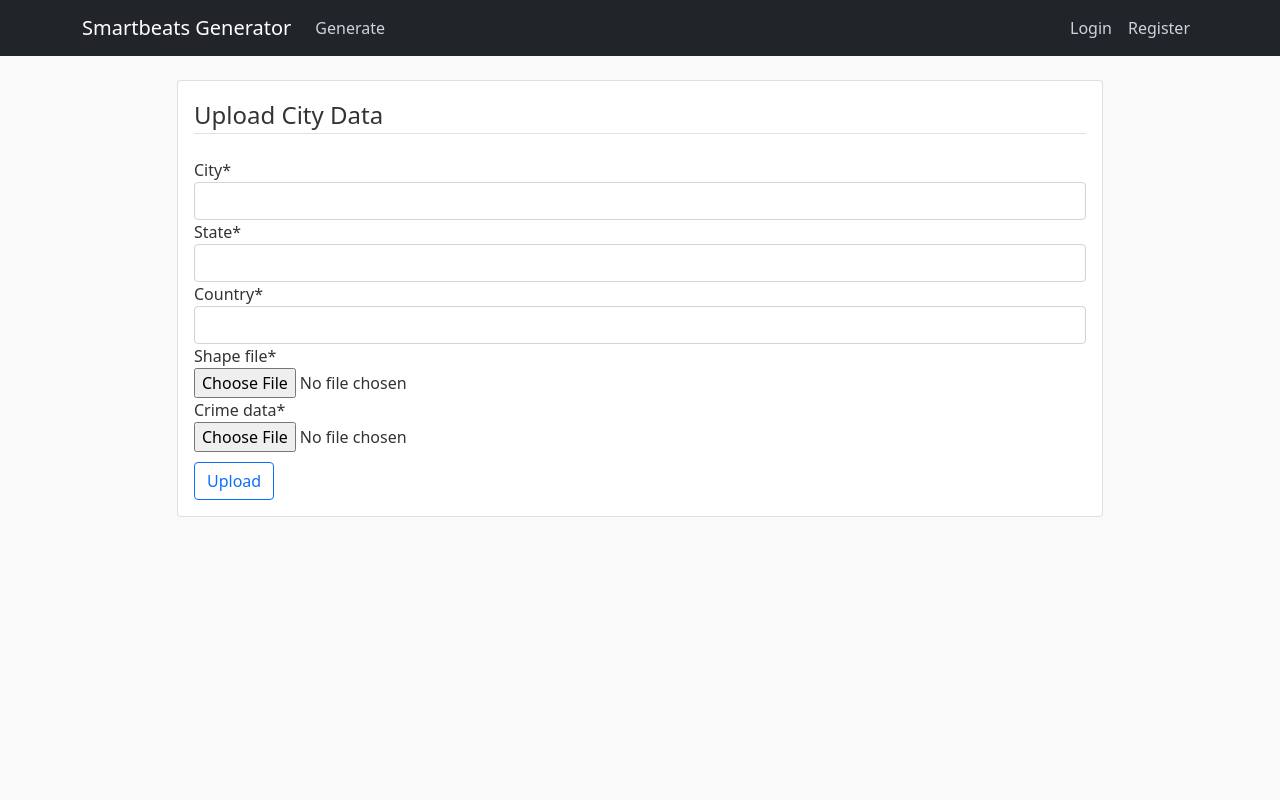
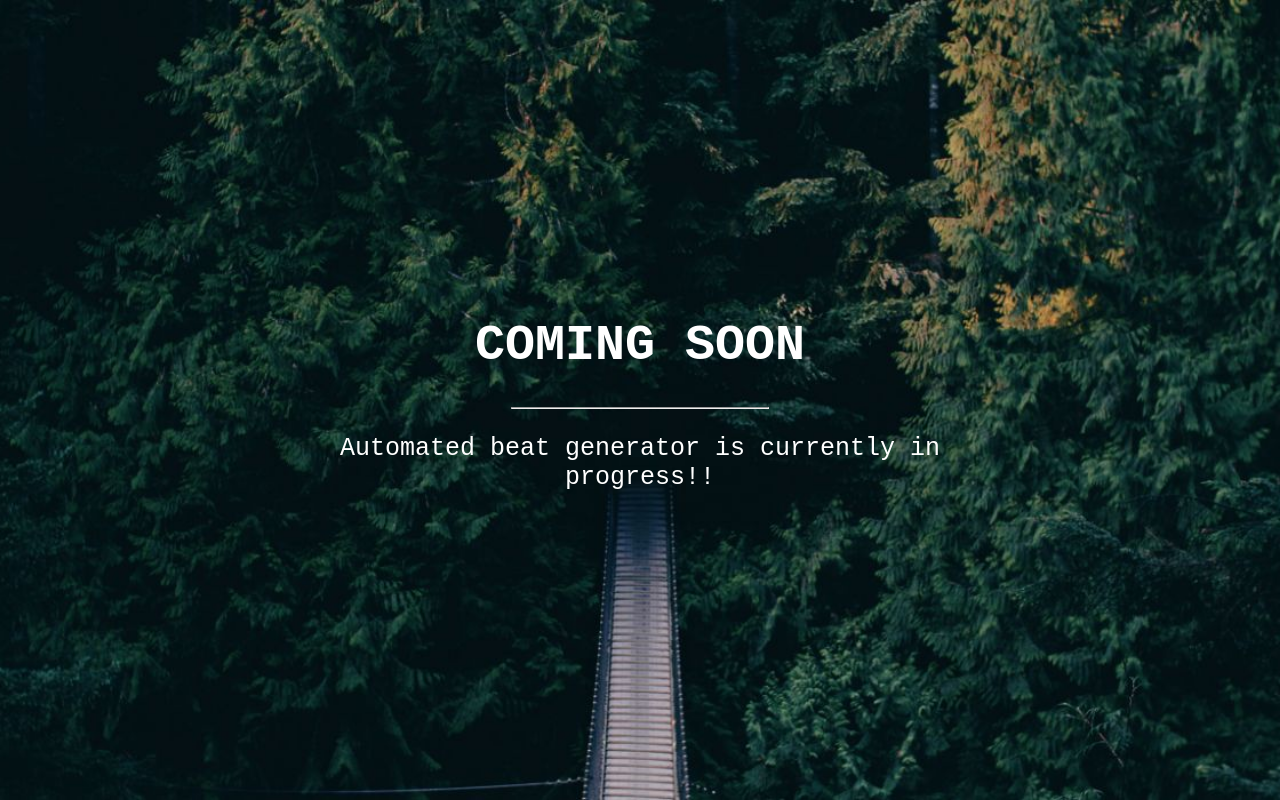
Before and after one commit to ASUCICREPO/smart-beats, a Django app: page /beats/upload in a window 1280 px wide. Run offline with Django 3.2, Linux system fonts and the light colour scheme; some libraries are stand-ins or nearby versions.

Commit message:
Add WIP html for pending items

```diff
--- a/web-tier/beats/forms.py
+++ b/web-tier/beats/forms.py
@@ -6,4 +6,4 @@ from .models import City
 class CityForm(forms.ModelForm):
     class Meta:
         model = City
-        fields = ('city', 'state', 'country', 'shape_file', 'crime_data')
+        fields = ('city', 'state', 'country', 'city_shapefile', 'crime_data')
--- a/web-tier/beats/models.py
+++ b/web-tier/beats/models.py
@@ -5,7 +5,8 @@ class City(models.Model):
     city = models.CharField(max_length=255)
     state = models.CharField(max_length=255)
     country = models.CharField(max_length=255)
-    shape_file = models.FileField(upload_to='city_shapefiles/')
+    city_shapefile = models.FileField(upload_to='city_shapefiles/')
+    beats_shapefile = models.FileField(upload_to='beat_shapefiles/', null=True, blank=True)
     crime_data = models.FileField(upload_to='city_crime_ds/')
     created_at = models.DateTimeField(auto_now_add=True)
 
@@ -13,6 +14,7 @@ class City(models.Model):
         return f'{self.city}, {self.state} in {self.country}'
 
     def delete(self, *args, **kwargs):
-        self.shape_file.delete()
+        self.city_shapefile.delete()
+        self.beats_shapefile.delete()
         self.crime_data.delete()
         super().delete(*args, **kwargs)
--- /dev/null
+++ b/web-tier/beats/templates/beats/coming_soon.html
@@ -0,0 +1,45 @@
+{% load static %}
+<!DOCTYPE html>
+<html lang="en">
+<style>
+    body, html {
+        height: 100%;
+        margin: 0;
+    }
+
+    .bgimg {
+        background-image: url("{% static 'beats/forestbridge.jpg' %}");
+        height: 100%;
+        background-position: center;
+        background-size: cover;
+        position: relative;
+        color: white;
+        font-family: "Courier New", Courier, monospace;
+        font-size: 25px;
+    }
+
+    .middle {
+        position: absolute;
+        top: 50%;
+        left: 50%;
+        transform: translate(-50%, -50%);
+        text-align: center;
+    }
+
+    hr {
+        margin: auto;
+        width: 40%;
+    }
+</style>
+<body>
+
+<div class="bgimg">
+    <div class="middle">
+        <h1>COMING SOON</h1>
+        <hr>
+        <p>Automated beat generator is currently in progress!!</p>
+    </div>
+</div>
+
+</body>
+</html>
--- a/web-tier/beats/urls.py
+++ b/web-tier/beats/urls.py
@@ -5,5 +5,5 @@ from . import views
 urlpatterns = [
     path('', views.home, name='home'),
     path('beats/', views.beats_list, name='beats_list'),
-    path('beats/upload', views.upload, name='upload'),
+    path('beats/upload', views.coming_soon, name='upload'),
 ]
--- a/web-tier/beats/views.py
+++ b/web-tier/beats/views.py
@@ -7,7 +7,8 @@ logger = init_logger(__name__)
 
 
 def home(request):
-    return render(request, 'beats/home.html')
+    cities = City.objects.all()
+    return render(request, 'beats/home.html', {'cities': cities})
 
 
 def upload(request):
@@ -28,6 +29,10 @@ def upload(request):
     return render(request, 'beats/upload.html', {'form': form})
 
 
+def coming_soon(request):
+    return render(request, 'beats/coming_soon.html')
+
+
 def beats_list(request):
     cities = City.objects.all()
     return render(request, 'beats/beats_list.html', {
--- a/web-tier/smartbeats/settings.py
+++ b/web-tier/smartbeats/settings.py
@@ -132,5 +132,5 @@ AWS_ACCESS_KEY_ID = os.environ.get('AWS_ACCESS_KEY_ID')
 AWS_SECRET_ACCESS_KEY = os.environ.get('AWS_SECRET_ACCESS_KEY')
 DEFAULT_FILE_STORAGE = 'storages.backends.s3boto3.S3Boto3Storage'
 AWS_S3_REGION_NAME = 'us-east-1'
-AWS_STORAGE_BUCKET_NAME = 'smart-beats-input'
+AWS_STORAGE_BUCKET_NAME = 'smart-beats-cic'
 AWS_S3_FILE_OVERWRITE = False
```
Also changed, not shown: web-tier/beats/templates/beats/home.html (+27 -1 lines), web-tier/beats/migrations/0001_initial.py, web-tier/beats/static/beats/forestbridge.jpg (added), web-tier/db.sqlite3.
